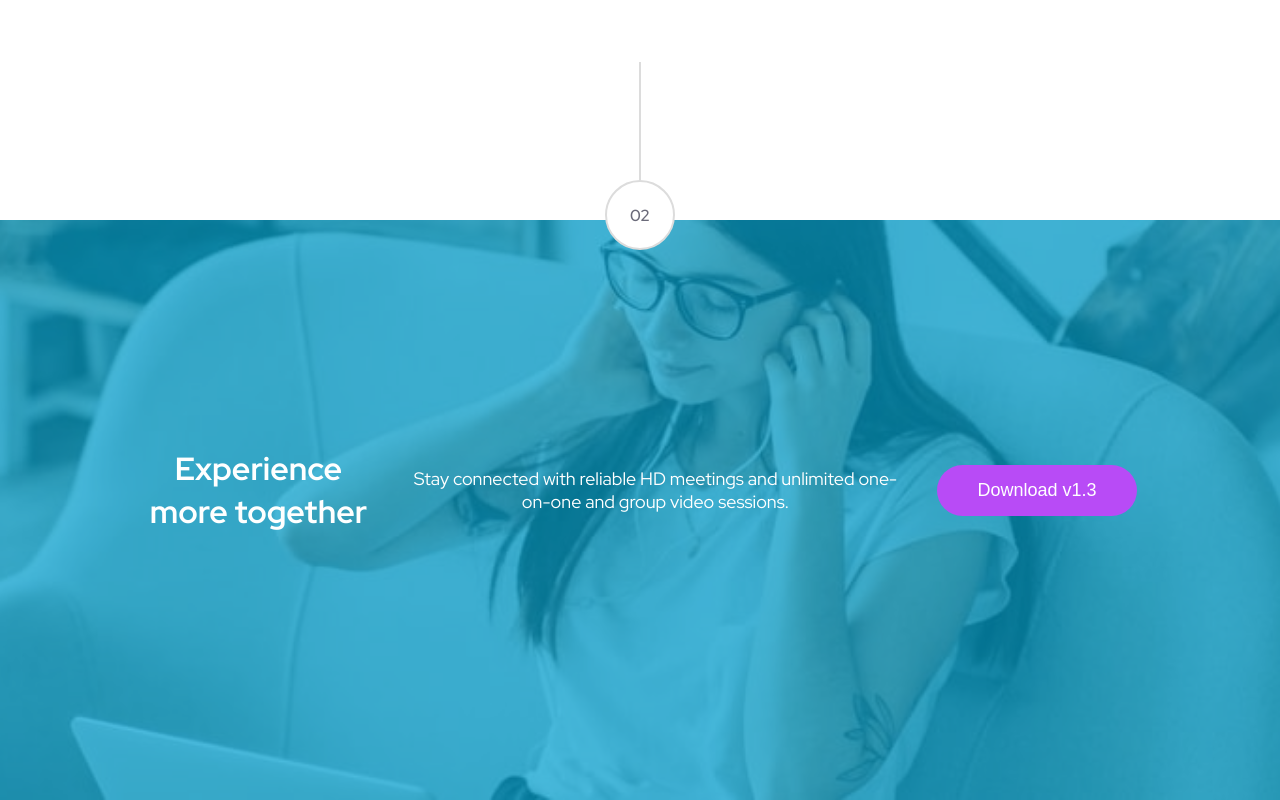
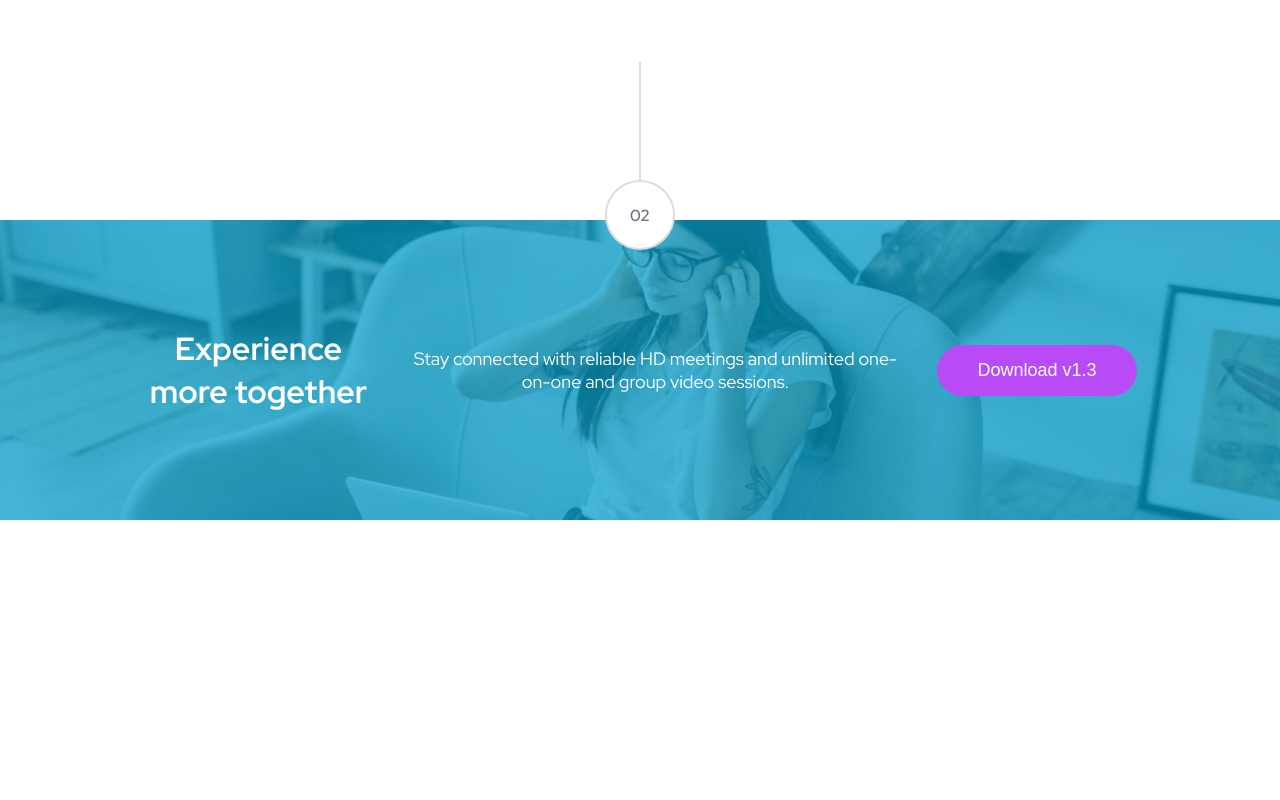
Before and after one commit to yehudahason/Meet-landing-page, a plain HTML site: page index.html in a window 1280 px wide. Shown: the part 1328-2128 px from the top of the page. After the commit the page ends 1848 px from the top, so only its background shows below. Drawn offline with Linux system fonts and the light colour scheme.

Commit message:
css commit

```diff
--- a/assets/css/style.css
+++ b/assets/css/style.css
@@ -181,13 +181,11 @@ header img {
 .section-3 {
   position: relative;
   width: 100vw;
-  min-height: 50vh;
+  min-height: auto;
   background-image: url("../../assets/desktop/image-footer.jpg");
   background-repeat: no-repeat;
   background-size: cover;
   background-position: center;
-
-  padding: 120px 20px 160px; /* top padding to create space for circle */
   text-align: center;
   color: white;
 }
```
